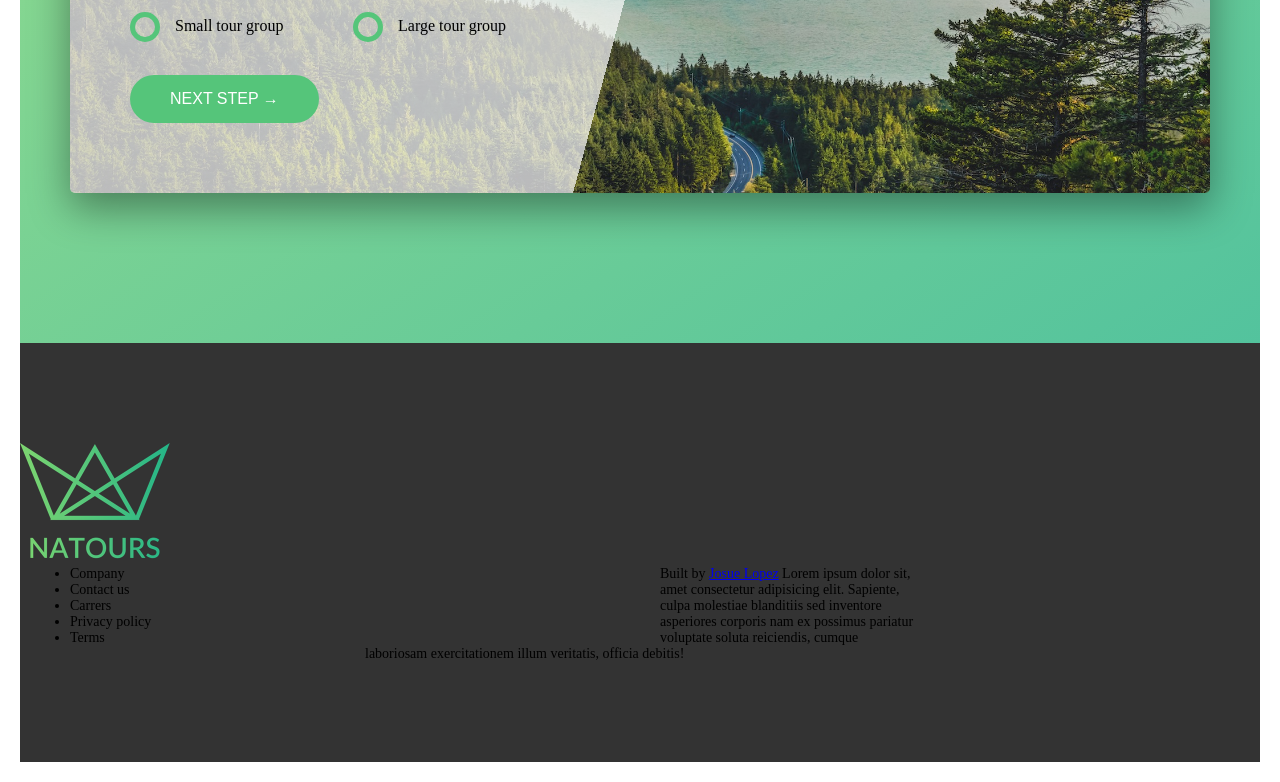
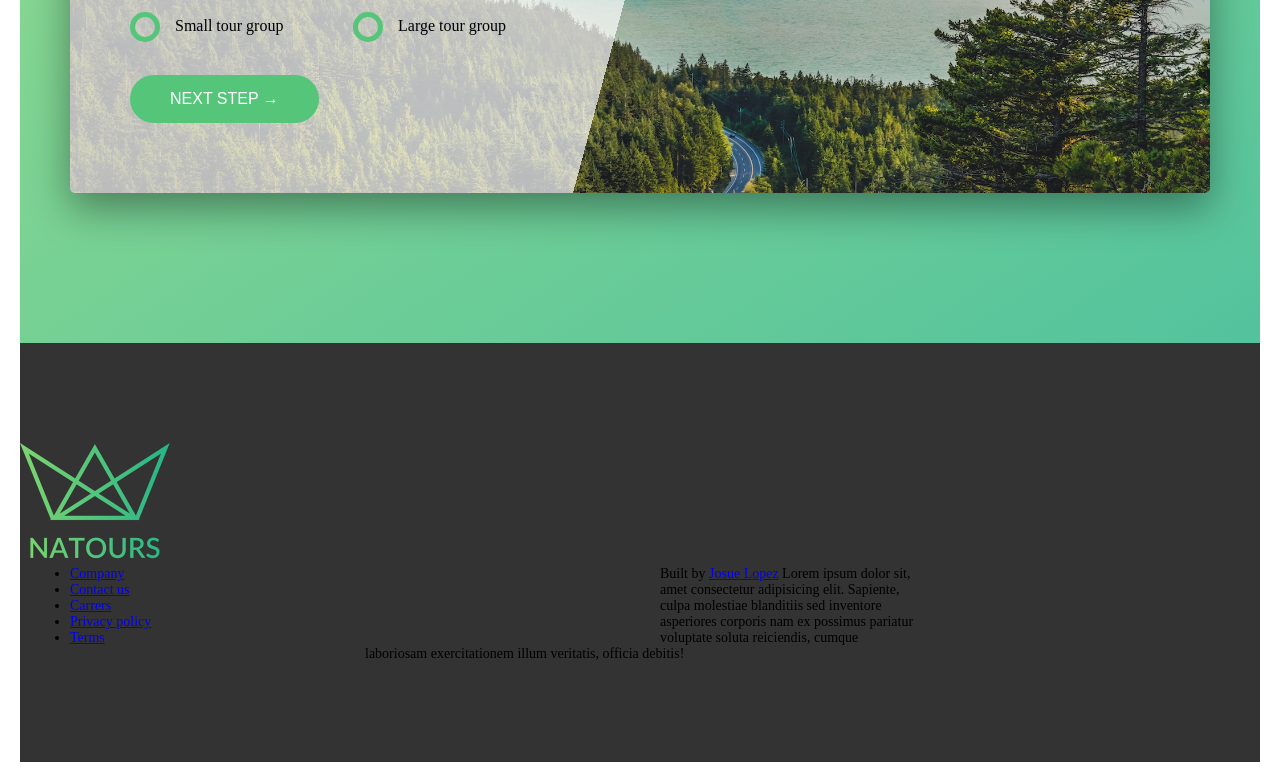
Before and after one commit to Josue-ls/Css-natours, a website: page index.html in a window 1280 px wide. Shown: the part 4644-5426 px from the top of the page. Drawn offline with Linux system fonts and the light colour scheme.

Commit message:
fix: link on list added

```diff
--- a/index.html
+++ b/index.html
@@ -378,19 +378,19 @@
           <div class="footer__navigation">
             <ul class="footer__list">
               <li class="footer__item">
-                <a href="#" class="footer__link"></a>Company
+                <a href="#" class="footer__link">Company</a>
               </li>
               <li class="footer__item">
-                <a href="#" class="footer__link"></a>Contact us
+                <a href="#" class="footer__link">Contact us</a>
               </li>
               <li class="footer__item">
-                <a href="#" class="footer__link"></a>Carrers
+                <a href="#" class="footer__link">Carrers</a>
               </li>
               <li class="footer__item">
-                <a href="#" class="footer__link"></a>Privacy policy
+                <a href="#" class="footer__link">Privacy policy</a>
               </li>
               <li class="footer__item">
-                <a href="#" class="footer__link"></a>Terms
+                <a href="#" class="footer__link">Terms</a>
               </li>
             </ul>
           </div>
```
